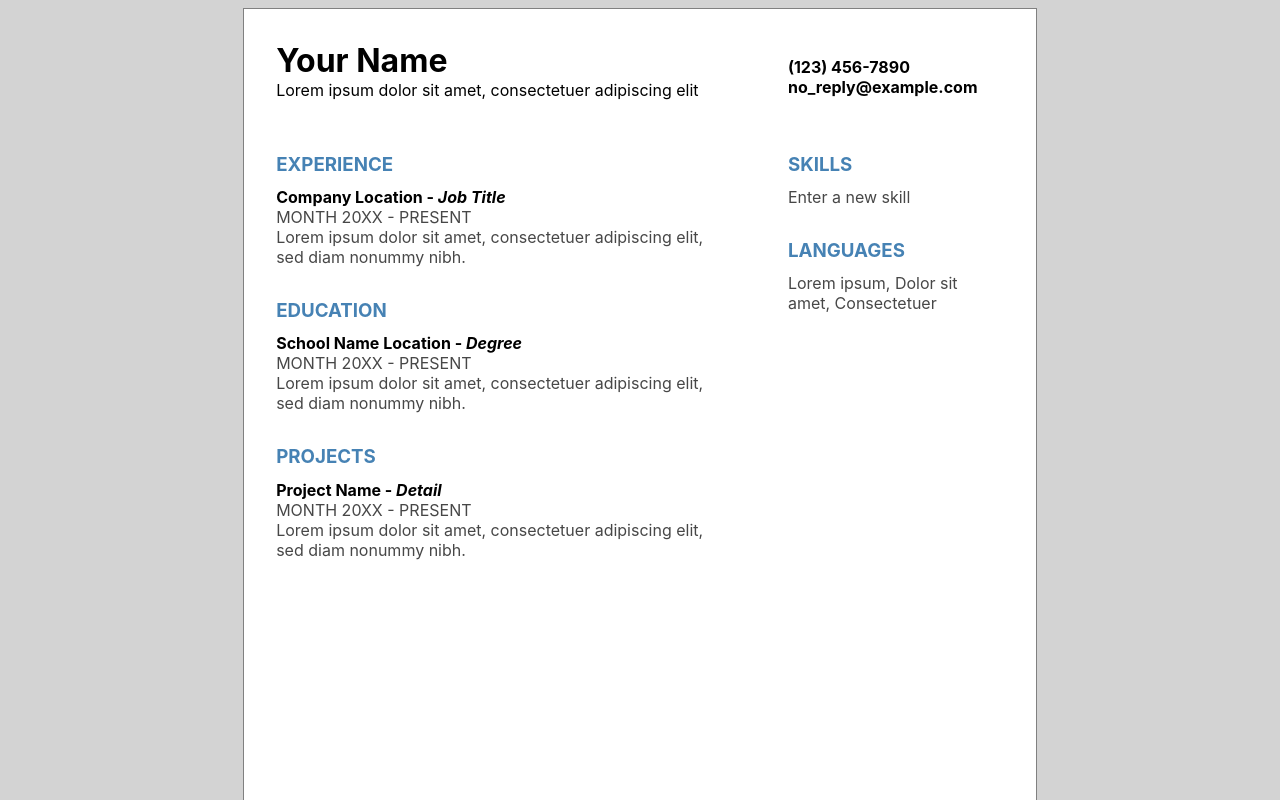
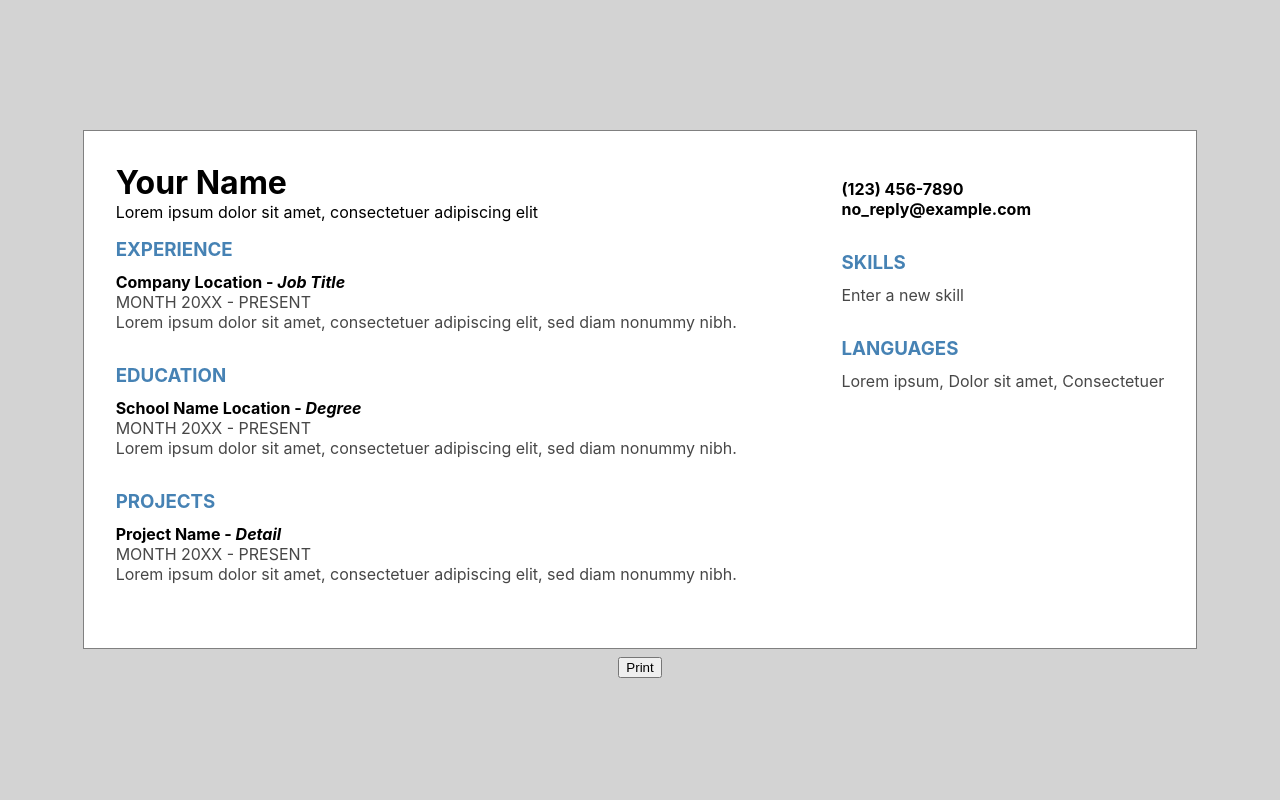
Before and after one commit to blayzeon/cv-project, a React (Create React App) app: page / in a window 1280 px wide. Shown: the top 800 px of the page. Built offline with nearby package versions, Linux system fonts and the light colour scheme.

Commit message:
fix styling

```diff
--- a/public/style.css
+++ b/public/style.css
@@ -23,6 +23,13 @@ li {
   margin-bottom: 0.7rem;
 }
 
+html,
+body,
+#cv-background {
+  height: 100vh;
+  min-width: 100vw;
+}
+
 #cv-background {
   background: rgb(211, 211, 211);
   display: flex;
@@ -39,9 +46,6 @@ li {
   padding: 2rem;
   margin: 0.5rem;
   border: 1px solid gray;
-  width: 210mm;
-  height: 260mm;
-  overflow: hidden;
 }
 
 #cv-container ul {
@@ -69,7 +73,7 @@ li {
 }
 
 .cv-general {
-  height: 6rem;
+  height: min(6rem, fit-content);
 }
 
 .cv-accent {
@@ -96,3 +100,9 @@ li {
 .display-none {
   display: none;
 }
+
+.paper-size {
+  width: 210mm;
+  height: 260mm;
+  overflow: hidden;
+}
--- a/src/components/Cv.js
+++ b/src/components/Cv.js
@@ -5,10 +5,14 @@ import Ul from "./Ul";
 export default function Reference() {
   const handlePrint = (e) => {
     const button = e.target;
+    const cv = document.querySelector("#cv-container");
     button.classList.add("display-none");
+    cv.classList.add("paper-size");
+
     window.print();
     setTimeout(() => {
       button.classList.remove("display-none");
+      cv.classList.remove("paper-size");
     }, 500);
   };
 
```
